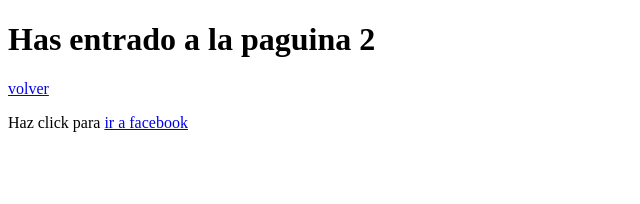
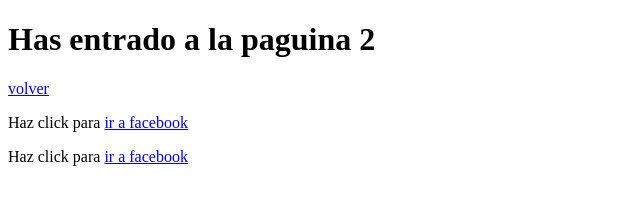
Before and after one commit to mavic75/demo, a plain HTML site: page paguina2.html in a window 1280 px wide. Shown: the whole page, without its empty margins (0-640 px from the left). Drawn offline with Linux system fonts and the light colour scheme.

Commit message:
demo test 1

```diff
--- a/paguina2.html
+++ b/paguina2.html
@@ -12,6 +12,9 @@
         <p>
             Haz click para <a href="https:facebook.com" target="-BLANK">ir a facebook</a>
         </p>
+        <p>
+            Haz click para <a href="https://twitter.com" target="-BLANK">ir a facebook</a>
+        </p>
 
 
     </body>
```
